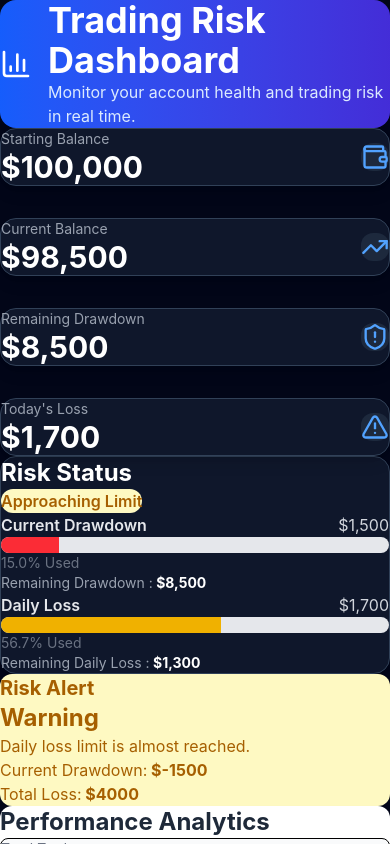
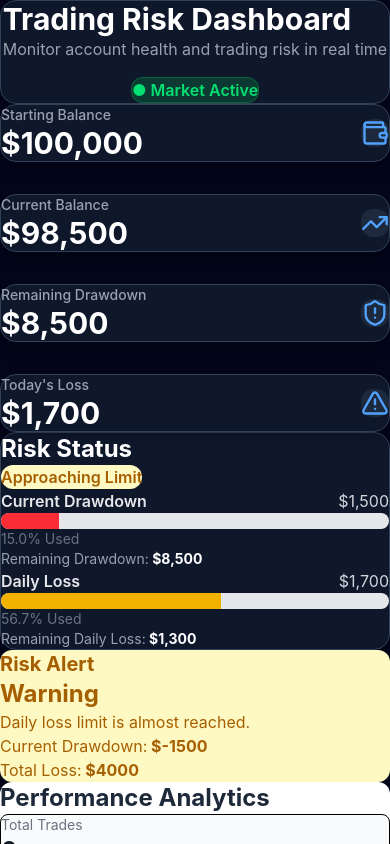
Before and after one commit to nehau072/Trading-risk-dashboard, a React (Vite) app: page / in a window 390 px wide. Shown: the top 844 px of the page. Built offline with nearby package versions, Linux system fonts and the light colour scheme.

Commit message:
Complete final dashboard UI polish

```diff
--- a/src/App.jsx
+++ b/src/App.jsx
@@ -22,6 +22,7 @@ import {
 
 
 function App() {
+
 
   const currentBalance = getCurrentBalance(
     account.startingBalance,
@@ -62,9 +63,18 @@ function App() {
   );
 
 
+
   return (
 
-    <div className="min-h-screen bg-slate-950 p-8">
+    <div
+      className="
+      min-h-screen
+      bg-slate-950
+      p-4
+      md:p-8
+      animate-fadeIn
+      "
+    >
 
 
       <Header />
@@ -73,7 +83,16 @@ function App() {
 
       {/* Summary Cards */}
 
-      <div className="grid grid-cols-1 md:grid-cols-2 xl:grid-cols-4 gap-8 mt-8">
+      <div
+        className="
+        grid
+        grid-cols-1
+        md:grid-cols-2
+        xl:grid-cols-4
+        gap-8
+        mt-8
+        "
+      >
 
 
         <SummaryCard
@@ -105,13 +124,28 @@ function App() {
 
 
 
+
       {/* Risk Status */}
 
-      <div className="bg-slate-900 border border-slate-700 rounded-2xl shadow-lg mt-8 p-8">
+      <div
+        className="
+        bg-slate-900
+        border
+        border-slate-700
+        rounded-2xl
+        shadow-lg
+        mt-8
+        p-6
+        md:p-8
+        animate-fadeIn
+        "
+      >
 
 
         <h2 className="text-2xl font-bold text-white">
+
           Risk Status
+
         </h2>
 
 
@@ -125,8 +159,8 @@ function App() {
 
 
 
+
         <div className="mt-8 space-y-8">
-
 
 
           {/* Current Drawdown */}
@@ -138,12 +172,16 @@ function App() {
 
 
               <span className="font-semibold text-gray-200">
+
                 Current Drawdown
+
               </span>
 
 
               <span className="text-gray-300">
+
                 ${currentDrawdown.toLocaleString()}
+
               </span>
 
 
@@ -161,7 +199,7 @@ function App() {
 
             <p className="mt-2 text-sm text-gray-400">
 
-              Remaining Drawdown :
+              Remaining Drawdown:
 
               <strong className="text-white">
 
@@ -182,7 +220,6 @@ function App() {
 
           {/* Daily Loss */}
 
-
           <div>
 
 
@@ -190,12 +227,16 @@ function App() {
 
 
               <span className="font-semibold text-gray-200">
+
                 Daily Loss
+
               </span>
 
 
               <span className="text-gray-300">
+
                 ${dailyLoss.toLocaleString()}
+
               </span>
 
 
@@ -213,7 +254,7 @@ function App() {
 
             <p className="mt-2 text-sm text-gray-400">
 
-              Remaining Daily Loss :
+              Remaining Daily Loss:
 
               <strong className="text-white">
 
@@ -241,31 +282,47 @@ function App() {
 
       {/* Risk Alert */}
 
-      <RiskAlert />
+      <div className="animate-fadeIn">
+
+        <RiskAlert />
+
+      </div>
 
 
 
 
 
-      {/* Analytics */}
+      {/* Performance Analytics */}
 
-      <PerformanceAnalytics />
+      <div className="animate-fadeIn">
+
+        <PerformanceAnalytics />
+
+      </div>
 
 
 
 
 
-      {/* Equity Curve */}
+      {/* Equity Chart */}
 
-      <EquityChart />
+      <div className="animate-fadeIn">
+
+        <EquityChart />
+
+      </div>
 
 
 
 
 
-      {/* Trade History */}
+      {/* Trade Table */}
 
-      <TradeTable />
+      <div className="animate-fadeIn">
+
+        <TradeTable />
+
+      </div>
 
 
 
--- a/src/components/common/Header.jsx
+++ b/src/components/common/Header.jsx
@@ -1,23 +1,77 @@
-import { BarChart3 } from "lucide-react";
+function Header() {
 
-function Header() {
   return (
-    <div className="bg-gradient-to-r from-blue-600 to-indigo-700 rounded-2xl shadow-xl p-8 text-white">
-      <div className="flex items-center gap-4">
-        <BarChart3 size={40} />
 
-        <div>
-          <h1 className="text-4xl font-bold">
-            Trading Risk Dashboard
-          </h1>
+    <div className="
+      bg-slate-900
+      border
+      border-slate-700
+      rounded-2xl
+      p-6
+      shadow-lg
+      flex
+      flex-col
+      md:flex-row
+      justify-between
+      items-center
+      gap-4
+    ">
 
-          <p className="text-blue-100 mt-2">
-            Monitor your account health and trading risk in real time.
-          </p>
-        </div>
+
+      <div>
+
+        <h1 className="
+          text-3xl
+          md:text-4xl
+          font-bold
+          text-white
+        ">
+
+          Trading Risk Dashboard
+
+        </h1>
+
+
+        <p className="
+          text-gray-400
+          mt-2
+        ">
+
+          Monitor account health and trading risk in real time
+
+        </p>
+
+
       </div>
+
+
+
+
+      <div className="
+        bg-green-500/20
+        border
+        border-green-500/30
+        px-5
+        py-3
+        rounded-xl
+      ">
+
+
+        <p className="text-green-400 font-semibold">
+
+          ● Market Active
+
+        </p>
+
+
+      </div>
+
+
     </div>
+
   );
+
 }
 
+
 export default Header;
--- a/src/components/common/SummaryCard.jsx
+++ b/src/components/common/SummaryCard.jsx
@@ -36,10 +36,11 @@ function SummaryCard({ title, value }) {
       rounded-2xl
       p-6
       shadow-lg
-      hover:-translate-y-2
-      hover:shadow-xl
       transition-all
       duration-300
+      hover:scale-[1.03]
+      hover:-translate-y-1
+      hover:shadow-2xl
       "
     >
 
@@ -50,13 +51,27 @@ function SummaryCard({ title, value }) {
         <div>
 
 
-          <p className="text-gray-400 text-sm">
+          <p className="
+            text-gray-400
+            text-sm
+            font-medium
+          ">
             {title}
           </p>
 
 
-          <h2 className="text-3xl font-bold text-white mt-3">
+
+          <h2
+            className="
+            text-3xl
+            font-bold
+            text-white
+            mt-3
+            "
+          >
+
             {value}
+
           </h2>
 
 
@@ -67,7 +82,13 @@ function SummaryCard({ title, value }) {
         {
           Icon && (
 
-            <div className="bg-slate-800 p-3 rounded-xl">
+            <div
+              className="
+              bg-slate-800
+              p-3
+              rounded-xl
+              "
+            >
 
               <Icon
                 size={28}
@@ -84,6 +105,7 @@ function SummaryCard({ title, value }) {
       </div>
 
 
+
     </div>
 
   );
```
